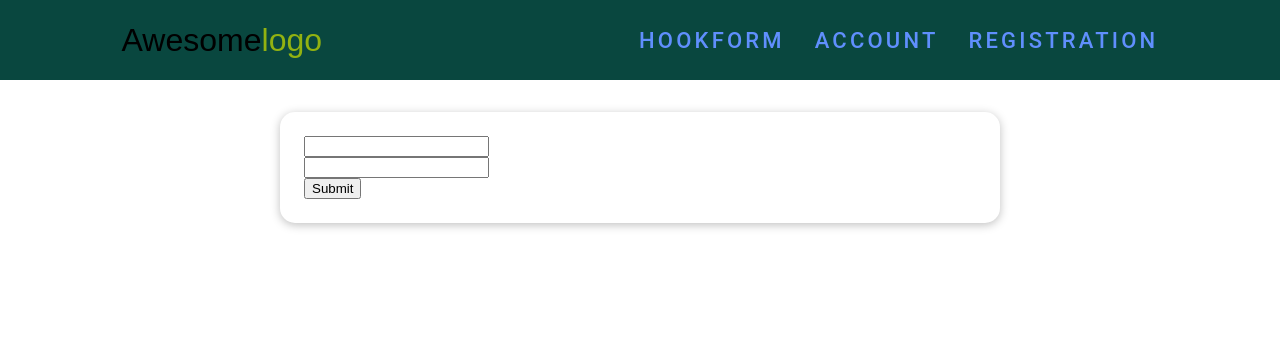
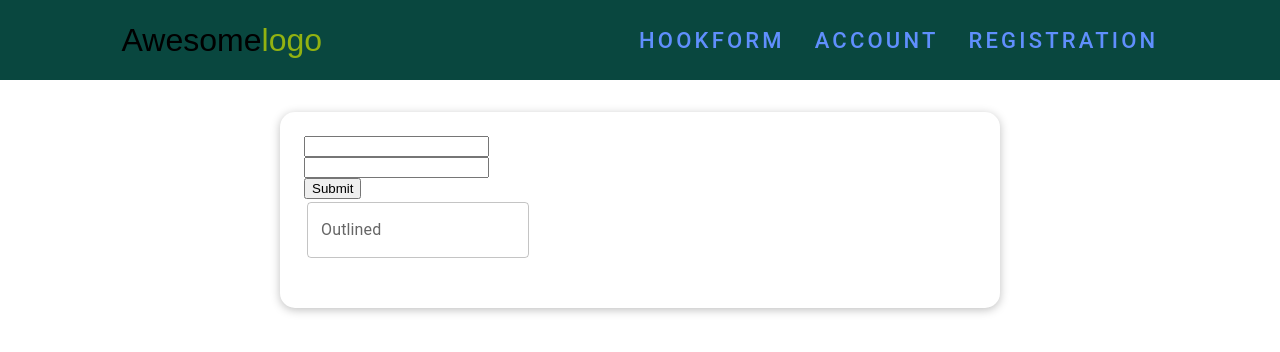
Before and after one commit to AntonVak/Form-React-Practice, a React (Create React App) app: page /formregister in a window 1280 px wide. Shown: the top 352 px of the page. Built offline with nearby package versions, Linux system fonts and the light colour scheme.

Commit message:
add store auth

```diff
--- /dev/null
+++ b/src/components/formRegistration/FormRegisStyles.jsx
@@ -0,0 +1,17 @@
+import styled from "@emotion/styled";
+import { Box } from "@mui/material";
+
+export const StyledBox = styled(Box)`
+
+    margin: 3px;
+    width: 25ch;
+
+margin-bottom: 1.6rem;
+
+`;
+export const Input = styled.input`
+
+
+
+
+`;
--- a/src/components/formRegistration/FormRegistranion.jsx
+++ b/src/components/formRegistration/FormRegistranion.jsx
@@ -2,6 +2,8 @@ import { useForm } from "react-hook-form";
 import { yupResolver } from "@hookform/resolvers/yup";
 import * as yup from "yup";
 import FormWrap from "../UI/FormWrap";
+import { Box, TextField } from "@mui/material";
+import { StyledBox } from "./FormRegisStyles";
 
 const schema = yup
   .object({
@@ -35,6 +37,15 @@ const FormRegistration = () => {
 
         <input type="submit" />
       </form>
+      <StyledBox
+
+       component="form"
+
+      noValidate
+      autoComplete="off">
+
+      <TextField id="outlined-basic" label="Outlined" variant="outlined" />
+      </StyledBox>
     </FormWrap>
   );
 };
--- a/src/index.js
+++ b/src/index.js
@@ -1,12 +1,15 @@
 import React from "react";
 import ReactDOM from "react-dom/client";
+import { Provider } from "react-redux";
 
 import App from "./App";
 import { GlobalStyles } from "./shared/constants/GlobalStyles";
+import store from "./store/store";
 
 const root = ReactDOM.createRoot(document.getElementById("root"));
 root.render(
   <React.StrictMode>
+  <Provider store={store}/>
     <GlobalStyles />
     <App />
   </React.StrictMode>
--- /dev/null
+++ b/src/store/auth/selectors.js
@@ -0,0 +1,3 @@
+export const selectName = (state) => state.auth.name;
+export const selectEmail = (state) => state.auth.email;
+export const selectPassword = (state) => state.auth.password;
--- /dev/null
+++ b/src/store/auth/slice.js
@@ -0,0 +1,18 @@
+import { createSlice } from '@reduxjs/toolkit';
+
+
+const initialState = {
+    name: "",
+    email: "",
+    password: "",
+}
+
+const authSlice = createSlice({
+    name: "auth",
+    initialState,
+    reducers: {
+
+    }
+})
+
+export const authReducer = authSlice.reducer;
--- /dev/null
+++ b/src/store/store.js
@@ -0,0 +1,13 @@
+import {configureStore} from '@reduxjs/toolkit'
+import { authReducer } from './auth/slice';
+
+
+
+
+export const store = configureStore({
+    reducer: {
+        auth: authReducer
+    }
+})
+
+export default store;
```
Also changed, not shown: package.json (+6 -1 lines), src/hooks/use.js (deleted), src/hooks/useAuth.js (added), 1 other file (tests, documents, lock files or other folders).
